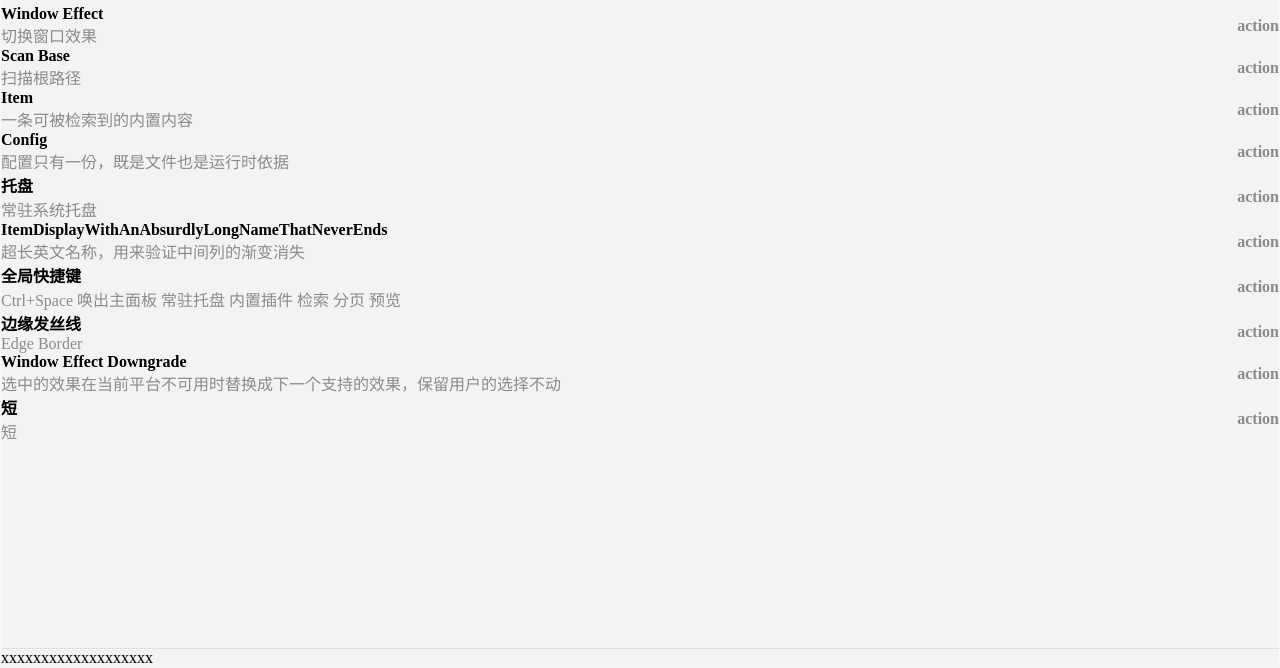
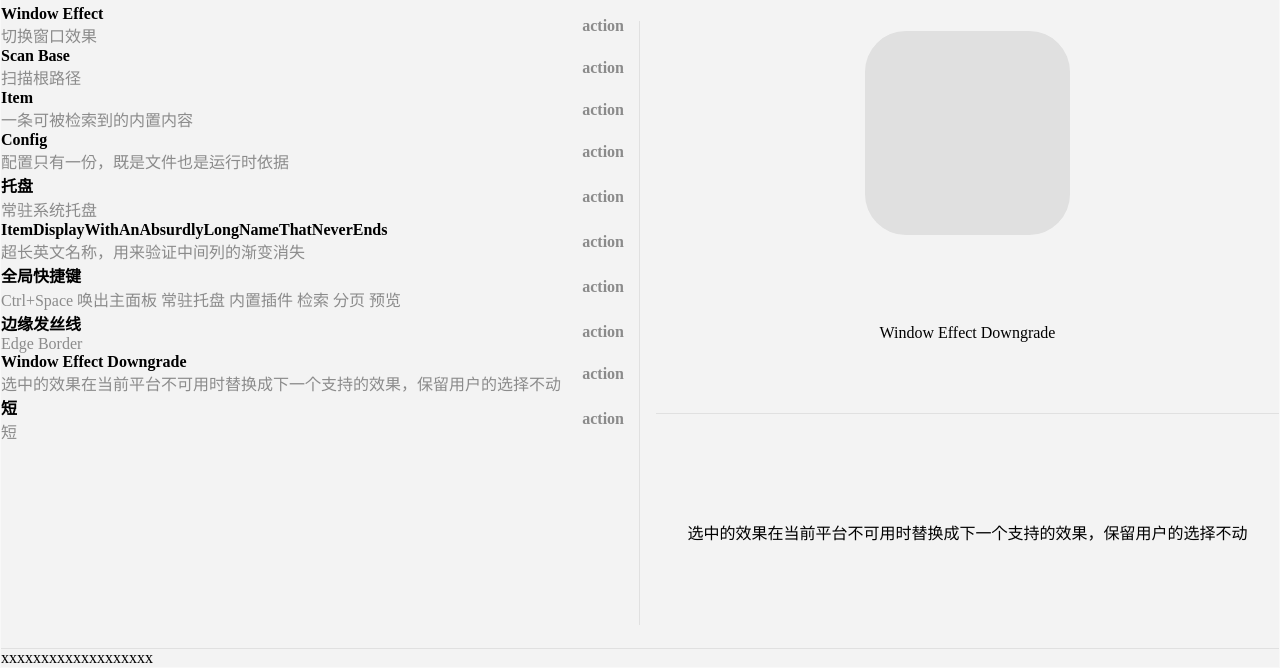
Before and after one commit to Arxoto/wom-v3, a React app: page / in a window 1280 px wide. Shown: the part 132-800 px from the top of the page. Built offline with nearby package versions, Linux system fonts and the light colour scheme.

Commit message:
实现 BodyPreview 样式

```diff
--- a/src/main/Body.css
+++ b/src/main/Body.css
@@ -55,18 +55,39 @@ flex-basis   基础值，单位同 width/height
     background-color: var(--color-comm-magical);
 }
 
+/* 预览图标：占位块与 Item 的图标一致，居中放在预留区里 */
 .body-preview-icon {
     flex: 7 7 0;
+    display: flex;
+    justify-content: center;
+    align-items: center;
+    /* 图标上方留出间隔，间隔大小跟着行高走 */
+    padding-top: calc(var(--item-h) * 0.6);
+    box-sizing: border-box;
+}
+
+/* 圆角正方形：比预留区小一圈，宽度按 1:1 跟着算
+   圆角用百分比，跟着图标自身大小缩放，不跟着行高 */
+.body-preview-icon-block {
+    height: 80%;
+    aspect-ratio: 1 / 1;
+    border-radius: 20%;
+    background-color: var(--color-comm-magical);
+}
+
+/* 名称与描述：内容同 Item，去掉底色后只留居中 */
+.body-preview-title,
+.body-preview-details {
+    display: flex;
+    justify-content: center;
+    align-items: center;
     text-align: center;
-    background-color: aquamarine;
 }
 
 .body-preview-title {
     flex: 4 4 0;
-    background-color: blueviolet;
 }
 
 .body-preview-details {
     flex: 6 6 0;
-    background-color: burlywood;
 }
--- a/src/main/Body.tsx
+++ b/src/main/Body.tsx
@@ -40,21 +40,32 @@ const MOCK_ITEM_LIST: ItemDisplay[] = [
     { the_type: "note", name: "短", desc: "短" },
 ];
 
-const BodyPreview = () => {
+interface BodyPreviewProps {
+    item: ItemDisplay,
+}
+
+/**
+ * 预览：当前条目的图标、名称与描述
+ *
+ * 选中条目的逻辑还没接，先用列表第一条占位。
+ */
+const BodyPreview = ({ item }: BodyPreviewProps) => {
     return <>
         <div className="body-divider"></div>
         <div className="body-preview">
-            <div className="body-preview-icon">ICON</div>
-            <div className="body-preview-title">TITLE-ssssssssssssssssssssssssssssssssssssssssssssssssssssssssss</div>
+            <div className="body-preview-icon">
+                <div className="body-preview-icon-block"></div>
+            </div>
+            <div className="body-preview-title">{item.name}</div>
             <div className="body-preview-divider"></div>
-            <div className="body-preview-details">DETAILS</div>
+            <div className="body-preview-details">{item.desc}</div>
         </div>
     </>;
 }
 
 const Body = () => {
     let show_preview = true;
-    show_preview = false;
+    // show_preview = false;
     return (
         <div className="body-box">
             <div className="body-items">
@@ -63,7 +74,7 @@ const Body = () => {
                     <Item key={index} item={item} action="action"></Item>
                 ))}
             </div>
-            {show_preview ? <BodyPreview></BodyPreview> : <></>}
+            {show_preview ? <BodyPreview item={MOCK_ITEM_LIST[8]}></BodyPreview> : <></>}
         </div>
     );
 }
--- a/src/main/item/Item.css
+++ b/src/main/item/Item.css
@@ -17,7 +17,7 @@
     width: calc(var(--item-h) * 0.7);
     height: calc(var(--item-h) * 0.7);
     border-radius: calc(var(--item-h) * 0.2);
-    background-color: var(--color-diff-general);
+    background-color: var(--color-comm-magical);
 }
 
 /* 中间列：flex-basis 0 让它随父元素宽度弹性伸缩（预览显示时变窄）
```
